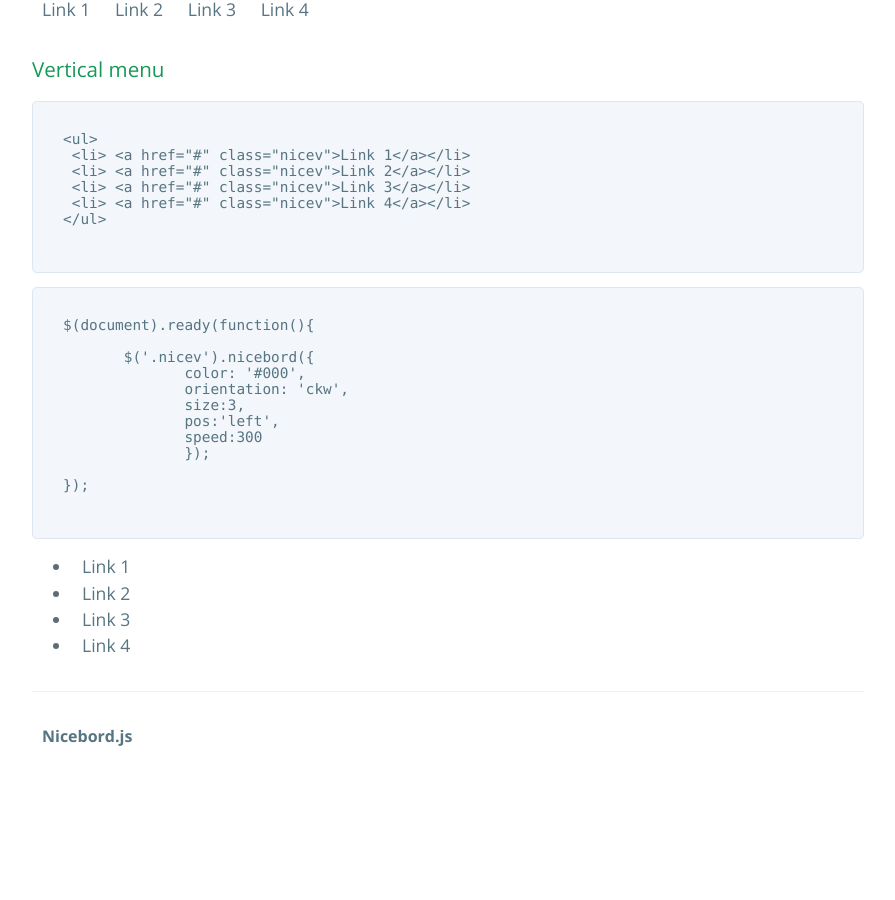
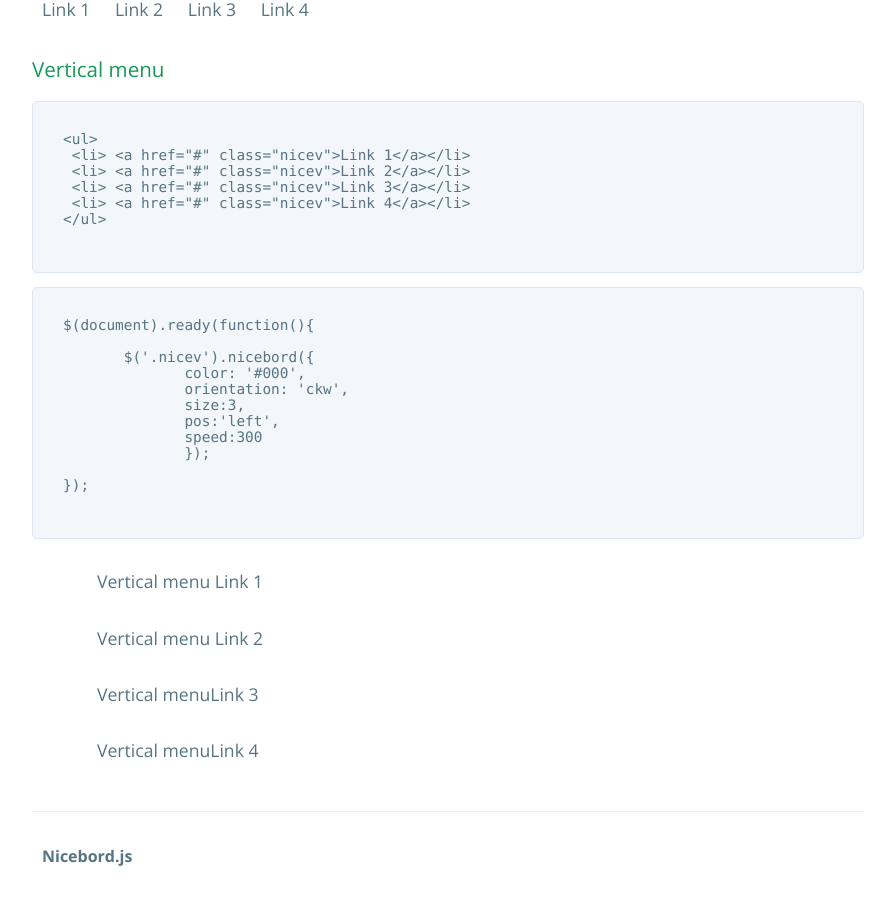
Before and after one commit to dkdevru/nicebord, a Jekyll site: the page built from index.html, in a window 1280 px wide and 900 px high, scrolled down 2306 px. Shown: the whole window, without its empty margins (192-1087 px from the left). Built offline with Jekyll 4.4.1, drawn with Linux system fonts in a browser that asks for light colours; the list of posts is cut into pages by our own code; before the commit the page ends 3086 px from its top, so only the background shows below that.

Commit message:
adding some examples

```diff
--- a/index.html
+++ b/index.html
@@ -158,11 +158,11 @@ title: {{ site.name }}
   </code>
   </pre>
 
-    <ul>
-   <li><a href="#" class="nicev">Link 1</a></li>
-   <li><a href="#" class="nicev">Link 2</a></li>
-   <li><a href="#" class="nicev">Link 3</a></li>
-   <li><a href="#" class="nicev">Link 4</a></li>
+    <ul style="list-style:none;">
+   <li style="padding:15px;"><a href="#" class="nicev">Vertical menu Link 1</a></li>
+   <li style="padding:15px;"><a href="#" class="nicev">Vertical menu Link 2</a></li>
+   <li style="padding:15px;"><a href="#" class="nicev">Vertical menuLink 3</a></li>
+   <li style="padding:15px;"><a href="#" class="nicev">Vertical menuLink 4</a></li>
   </ul>
 
 
```
